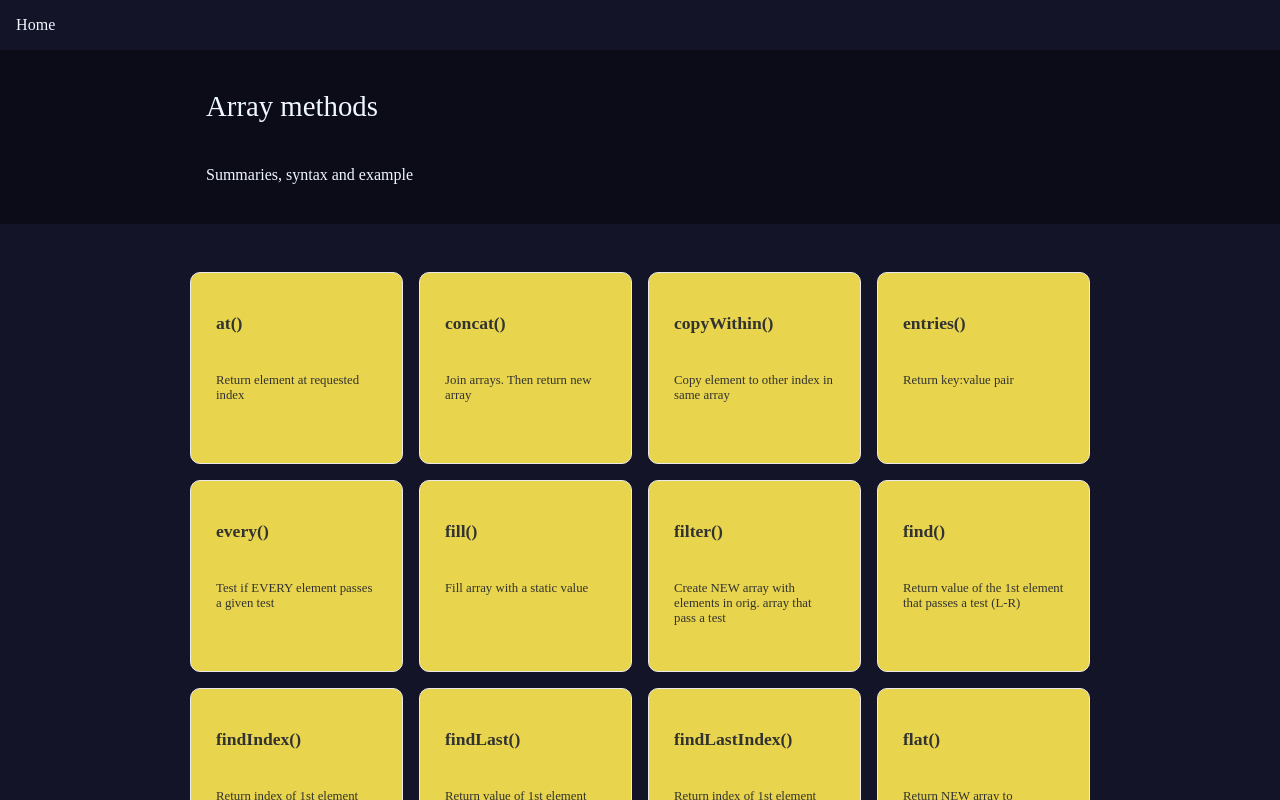
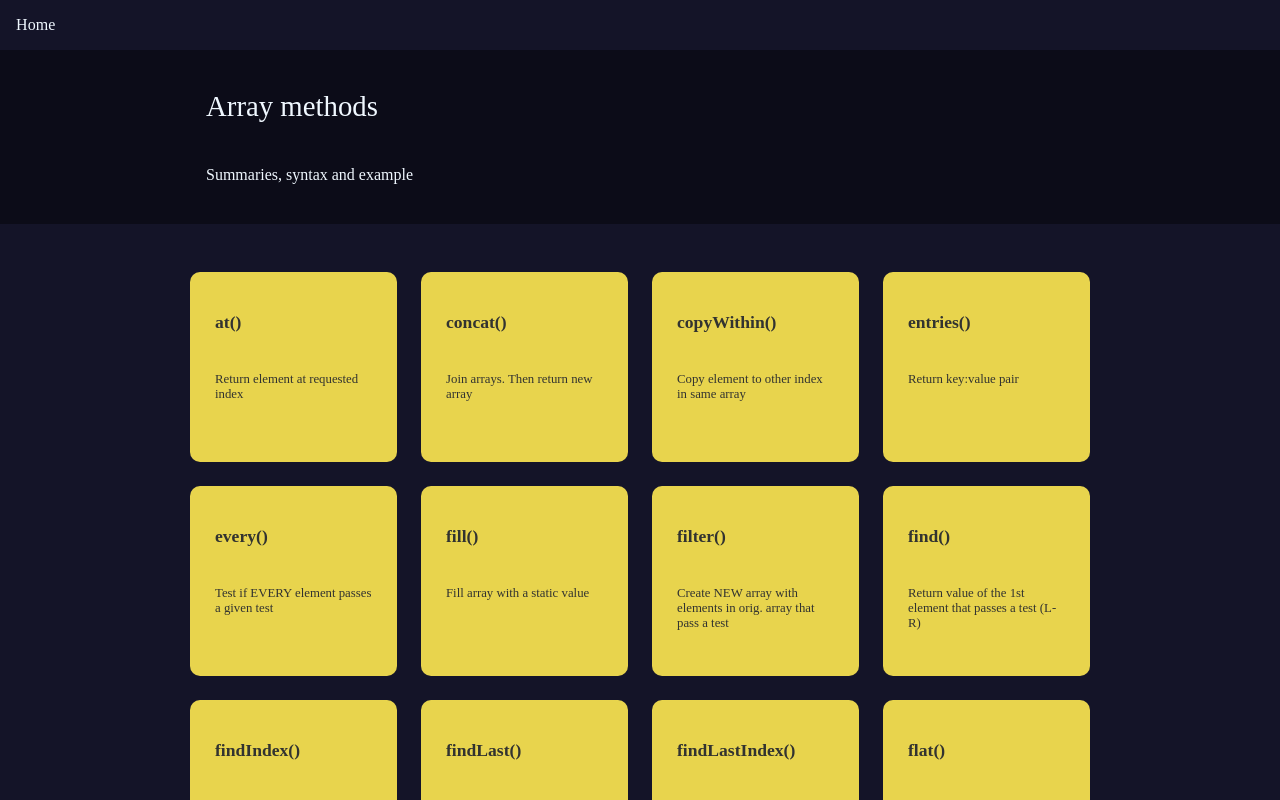
Before and after one commit to CW-Logothetis/openAI, a SvelteKit app: page / in a window 1280 px wide. Shown: the top 800 px of the page. Built offline with nearby package versions, Linux system fonts and the light colour scheme.

Commit message:
add transition hover effect to cards

```diff
--- a/src/routes/+page.svelte
+++ b/src/routes/+page.svelte
@@ -64,7 +64,7 @@
 		margin: 0 auto;
 		align-items: center;
 		grid-template-columns: repeat(auto-fit, minmax(12em, 1fr));
-		grid-gap: 1rem;
+		grid-gap: 1.5rem;
 		max-width: 900px;
 	}
 
@@ -78,12 +78,17 @@
 	}
 
 	.card {
-		border: 1px solid #EAEAEA;
 		background-color: var(--js-yellow);
 		border-radius: 10px;
 		padding: 25px;
 		padding-bottom: 5px;
 		height: 10rem;
 		cursor: pointer;
+		transition: transform .2s;
+	}
+
+	.card:hover {
+		transform: scale(1.05);
+		box-shadow: 0px 8px 8px rgba(124, 124, 111, 0.25);
 	}
 </style>
```
